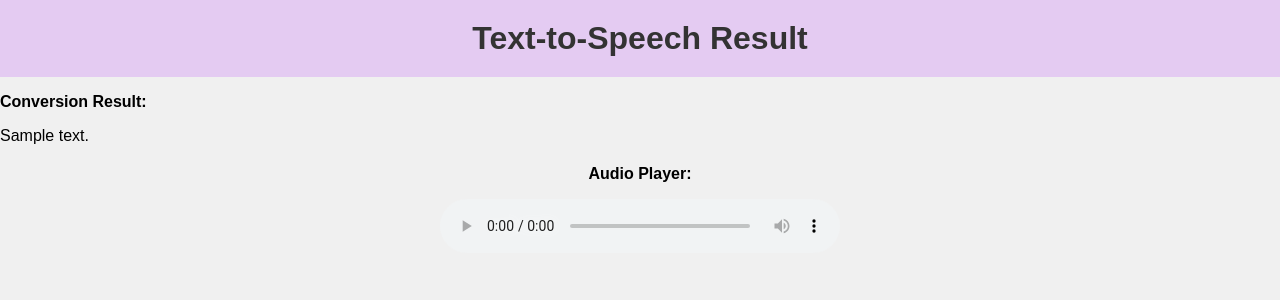
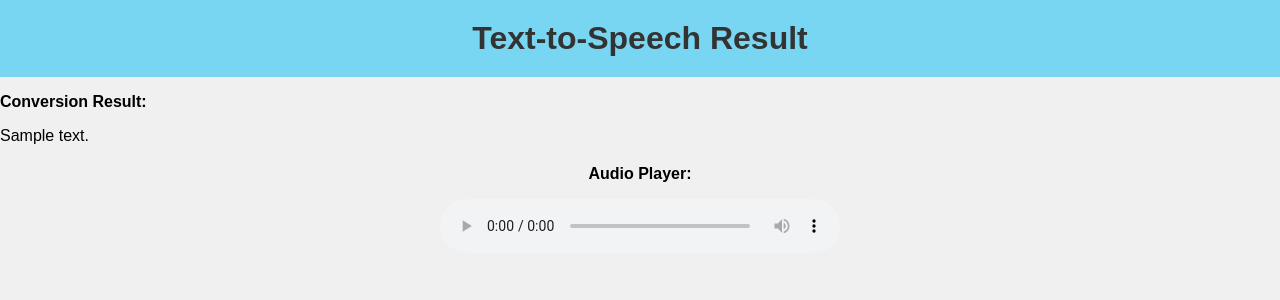
Before and after one commit to simran1112-star/TEXTTOSPEECH, a Flask app: template templates/result.html in a window 1280 px wide. Shown: the top 300 px of the page. Run offline with Flask 3, Linux system fonts and the light colour scheme; the template is opened without the code that fills it: most values are stand-ins (such as "Sample title", 1, 10 or a date in 2020).

Commit message:
Update result.html

```diff
--- a/templates/result.html
+++ b/templates/result.html
@@ -15,7 +15,7 @@ h1 {
     text-align: center;
     color: #333;
     padding: 20px 0;
-    background-color: #9d06f528;
+    background-color: #05bdf580;
     margin: 0;
 }
 
@@ -62,12 +62,10 @@ source {
 <body>
     <h1>Text-to-Speech Result</h1>
 
-    <!-- Result container -->
     <div class="result-container">
         <p class="result-title"><strong>Conversion Result:</strong></p>
         <p class="devanagari-text">{{ devanagari_text }}</p>
 
-        <!-- Audio Player -->
         <div id="audioPlayer">
             <p><strong>Audio Player:</strong></p>
             <audio controls>
```
